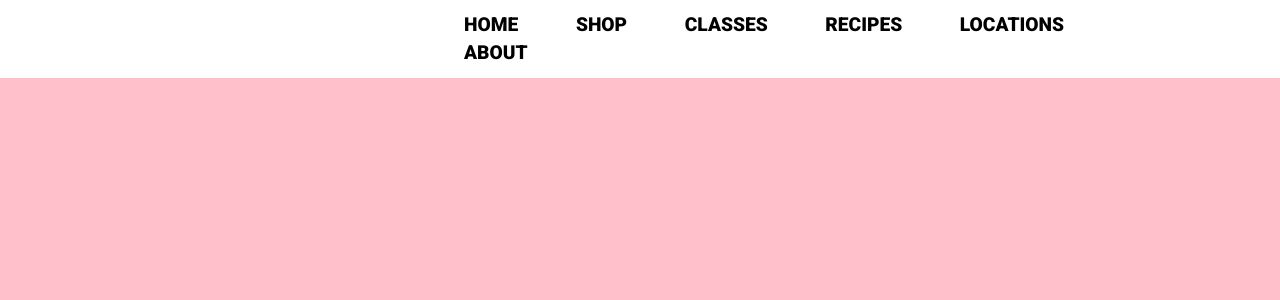
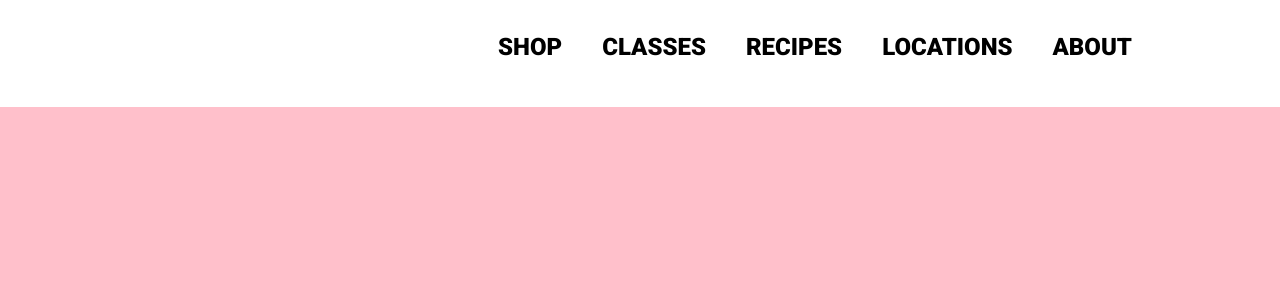
Before and after one commit to ohthatmarissa/milkbar, an Angular app: page / in a window 1280 px wide. Shown: the top 300 px of the page. Built offline with nearby package versions, Linux system fonts and the light colour scheme.

Commit message:
working on logo

```diff
--- a/src/app/nav/nav.component.css
+++ b/src/app/nav/nav.component.css
@@ -1,8 +1,13 @@
+@import url('https://fonts.googleapis.com/css?family=Pacifico:400,700,900');
+
+
 header {
     background: white;
 }
 
 .logo {
+    font-family: Pacifico;
+    color: hotpink;
     font-weight: bold;
 }
 
@@ -20,9 +25,9 @@ li {
 }
 
 a {
-    padding: 1.5em;
+    padding: 20px;
     text-transform: uppercase;
-    font-size: .8em;
+    font-size: 24px;
 }
 
 a:hover {
--- a/src/app/nav/nav.component.html
+++ b/src/app/nav/nav.component.html
@@ -3,7 +3,6 @@
     <a href="/" class="logo">{{ MilkBar }}</a>
     <nav>
       <ul>
-        <li><a href="/">Home</a></li>
         <li><a href="/shop">Shop</a></li>
         <li><a href="/classes">Classes</a></li>
         <li><a href="/recipes">Recipes</a></li>
--- a/src/styles.css
+++ b/src/styles.css
@@ -5,10 +5,12 @@ body, html {
     margin: 0 auto;
 }
 
+
+
 body {
     font-family: Roboto;
     font-weight: 900;
-    font-size: 24px;
+    font-size: 1.6rem;
     line-height: 26px;
     background-color: pink;
 }
@@ -17,16 +19,22 @@ a {
     text-decoration: none;
 }
 
+.logo {
+    font-family: Pacifico;
+    color: hotpink;
+    font-weight: bold;
+}
+
 .container {
     width: 80%;
     margin: 0 auto;
-    padding: 10px;
+    padding: 1.3em;
     display: grid;
     grid-template-columns: 30% auto;
 }
 
     a {
-        color: black;
+        color:black;
     }
 
 
```
